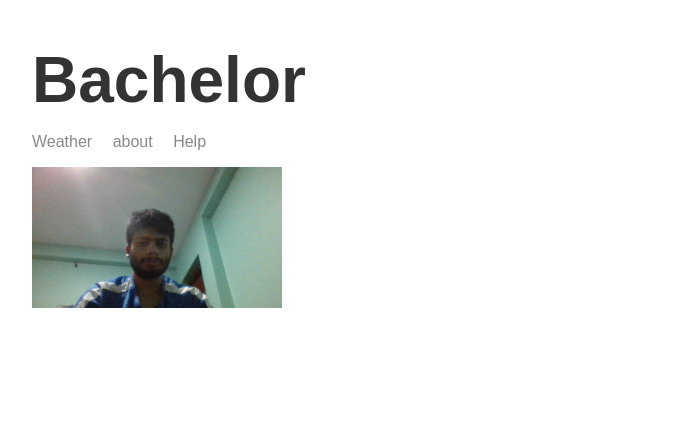
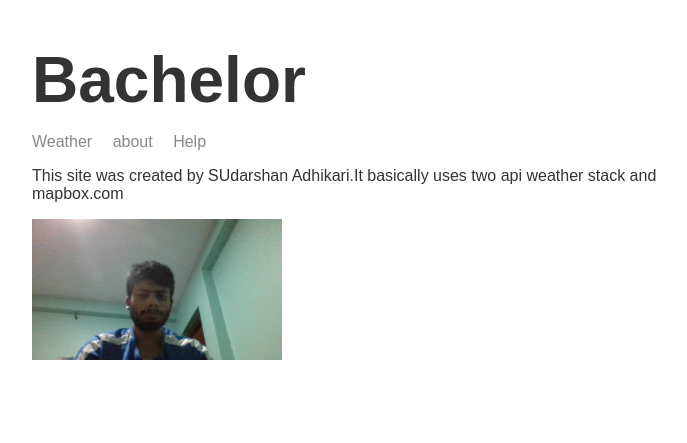
Before and after one commit to sudarshanadhikari908/weather_website_node, a Node server app: page /about in a window 1280 px wide. Shown: the top 443 px of the page, without its empty margins (283-970 px from the left). Run offline with Node 20, Linux system fonts and the light colour scheme; some libraries are stand-ins or nearby versions.

Commit message:
Add about text

```diff
--- a/templates/views/about.hbs
+++ b/templates/views/about.hbs
@@ -13,6 +13,7 @@
 <body>
     <div class="main-content">
         {{>header}}
+        <p>This site was created by SUdarshan Adhikari.It basically uses two api weather stack and mapbox.com</p>
 
         <img src="/img/me.jpg" class="portrait" alt="">
     </div>
```
